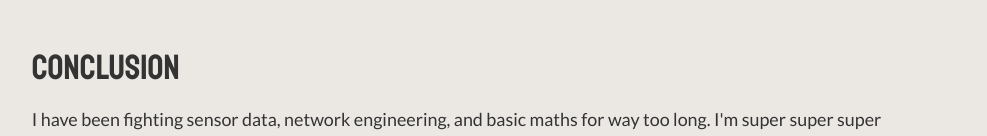
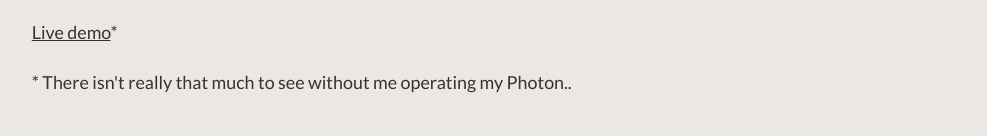
Before and after one commit to rijkvanzanten/data-structures, an Eleventy site: page src/site/theremin.md in a window 1280 px wide. Shown: the part 4556-4692 px from the top of the page, without its empty margins (287-1274 px from the left). Built offline with nearby package versions, Linux system fonts and the light colour scheme; Eleventy itself is replaced by a stand-in of ours; files that its build step writes are made by us from their sources.

Commit message:
Add note

```diff
--- a/src/site/theremin.md
+++ b/src/site/theremin.md
@@ -81,6 +81,10 @@ There is a problem that occurs during data handling called backpressure. This is
 
 <video src="/th-vid.mp4" controls></video>
 
+[Live demo](https://ds-fa-3.rijks.website)\*
+
+\* There isn't really that much to see without me operating my Photon..
+
 ## Conclusion
 
 I have been fighting sensor data, network engineering, and basic maths for way too long. I'm super super super happy that I managed to get it working as I had invisioned, even though a shitty network or another backpressure can really screw with the result. I have learned a great deal about data streaming, buffers, TCP, the web audio API, and visualizing wavelengths. (I had no clue how to draw a sinewave before this).
```
